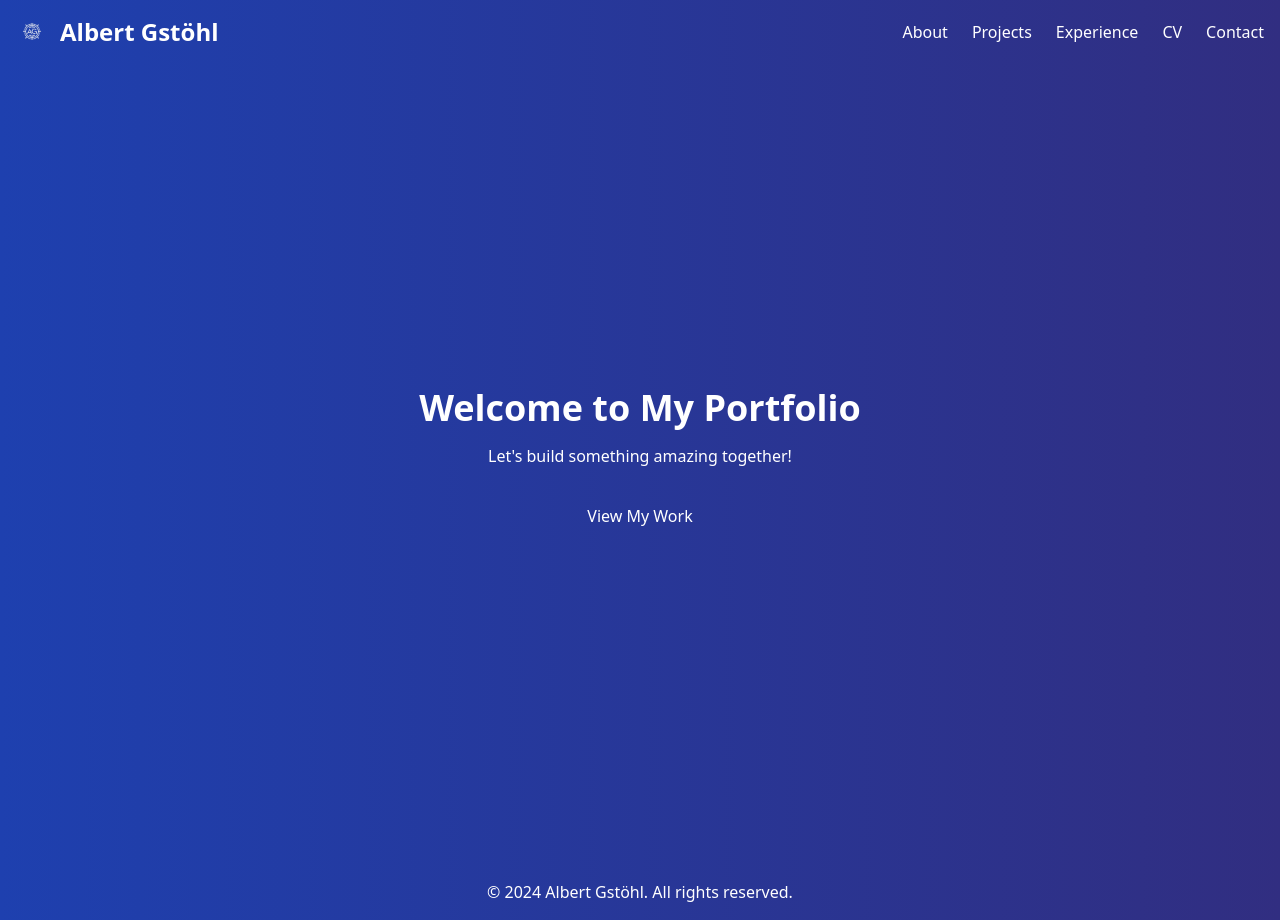
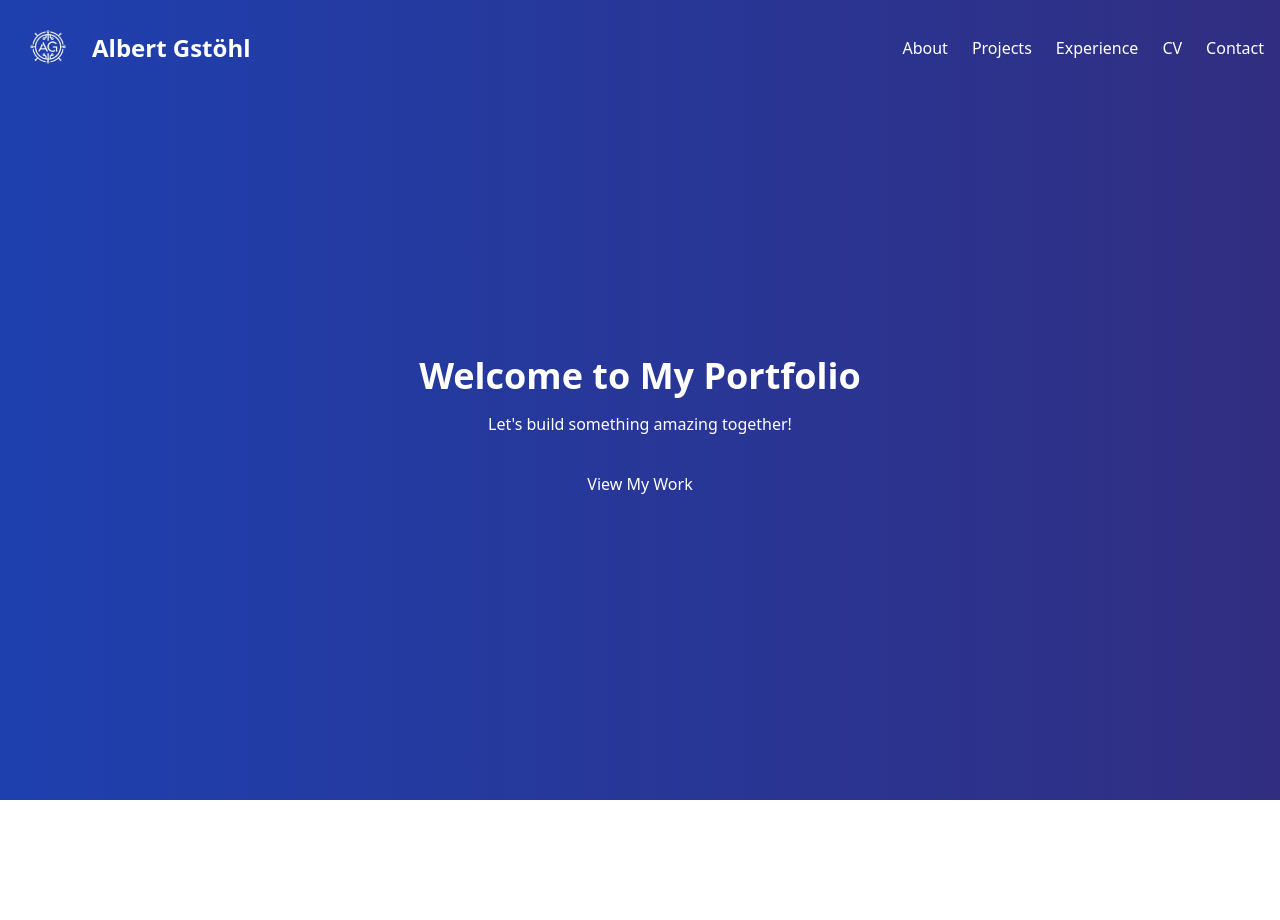
Before and after one commit to albertgstoehl/portfolio_svelte, a SvelteKit app: page / in a window 1280 px wide. After the commit the page ends 800 px from the top, so only its background shows below. Built offline with nearby package versions, Linux system fonts and the light colour scheme; what tailwindcss-animated would draw is missing.

Commit message:
- navbar hides on scrol - removed footer for now - improved projects page visually

```diff
--- a/src/components/Navbar.svelte
+++ b/src/components/Navbar.svelte
@@ -1,5 +1,9 @@
 <script>
+    import { onMount } from 'svelte';
+
     let isMenuOpen = false;
+    let isVisible = true; // Track navbar visibility
+    let lastScrollY = 0;  // Track last scroll position
 
     const navLinks = [
       { name: "About", href: "/" },
@@ -8,13 +12,35 @@
       { name: "CV", href: "/cv" },
       { name: "Contact", href: "/contact" }
     ];
+
+    // Handle scroll to toggle navbar visibility
+    const handleScroll = () => {
+      const currentScrollY = window.scrollY;
+
+      if (currentScrollY < lastScrollY || currentScrollY === 0) {
+        isVisible = true; // Show navbar when scrolling up or at the top
+      } else {
+        isVisible = false; // Hide navbar when scrolling down
+      }
+
+      lastScrollY = currentScrollY;
+    };
+
+    // Attach scroll listener
+    onMount(() => {
+      window.addEventListener('scroll', handleScroll);
+      return () => window.removeEventListener('scroll', handleScroll);
+    });
   </script>
 
-<nav class="text-white fixed w-full z-50 animate-fade-down animate-once">
+  <nav
+    class="fixed top-0 left-0 w-full h-16 text-white transition-transform duration-300"
+    style:transform={isVisible ? 'translateY(0)' : 'translateY(-100%)'}
+  >
     <div class="container mx-auto px-4 py-4 flex justify-between items-center">
       <a href="/" class="flex items-center space-x-3 rtl:space-x-reverse">
-            <img src="/favicon.png" alt="Albert Gstöhl" class="w-8 h-8" />
-            <span class="self-center text-2xl font-semibold whitespace-nowrap dark:text-white">Albert Gstöhl</span>
+        <img src="/favicon.png" alt="Albert Gstöhl" class="w-16 h-16" />
+        <span class="self-center text-2xl font-semibold whitespace-nowrap">Albert Gstöhl</span>
       </a>
 
       <!-- Desktop Navigation -->
--- a/src/routes/+layout.svelte
+++ b/src/routes/+layout.svelte
@@ -9,10 +9,7 @@
     <Navbar />
 
     <!-- Main Content -->
-    <main class="pt-16 flex-grow">
+    <main class="pt-16 min-h-screen flex items-center justify-center text-center">
         <slot />
     </main>
-
-    <!-- Footer (optional) -->
-    <Footer />
 </div>
--- a/src/routes/+page.svelte
+++ b/src/routes/+page.svelte
@@ -1,4 +1,4 @@
-<div class="min-h-screen flex items-center justify-center text-center animate-fade-up animate-once">
+<div class="animate-fade-up">
     <section class="bg-main text-white py-10">
     <h1 class="text-4xl font-bold">Welcome to My Portfolio</h1>
     <p class="mt-4 text-accent">Let's build something amazing together!</p>
--- a/src/routes/projects/+page.svelte
+++ b/src/routes/projects/+page.svelte
@@ -1,21 +1,32 @@
 <script>
     export let data;
 </script>
-
-  <h1 class="text-2xl font-bold">Projects</h1>
 
 {#if data.error}
     <p class="text-red-500">{data.error}</p>
 {:else if data.projects.length === 0}
     <p>No projects found.</p>
 {:else}
-    <ul class="mt-4 space-y-4">
-      {#each data.projects as project}
-        <li class="p-4 border border-gray-300 rounded-lg">
+    <div class="animate-fade-up pt-16">
+        <div class="grid grid-cols-1 md:grid-cols-2 lg:grid-cols-3 gap-4">
+            {#each data.projects as project, index}
+                <div
+                    class="h-full max-w-sm p-6 rounded-lg shadow-md dark:bg-blue-950/30 backdrop-blur-xl hover:border-4 hover:border-indigo-500/100"
+                    class:lg:col-start-2={index % 3 === 0 && index === data.projects.length - 1}
+                >
+                    <!-- Ensure images are the same size -->
+                    <div class="w-full h-48 overflow-hidden">
+                        <img
+                            src={project.image}
+                            alt={project.title}
+                            class="w-full h-full object-cover"
+                        />
+                    </div>
                     <h2 class="text-xl font-semibold">{project.title}</h2>
-          <p class="text-gray-600 mt-2">{project.description}</p>
+                    <p class="text-gray-400 mt-2">{project.description}</p>
                     <p class="text-sm text-gray-500 mt-2">Technologies: {project.technologies.join(', ')}</p>
-        </li>
+                </div>
             {/each}
-    </ul>
+        </div>
+    </div>
 {/if}
```
Lines whose indentation alone changed are shown as unchanged.
